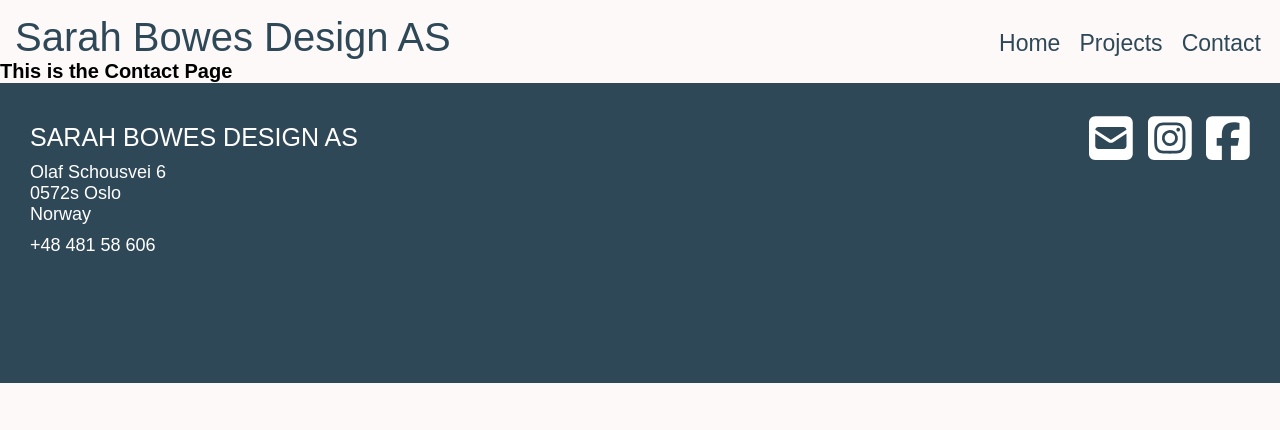
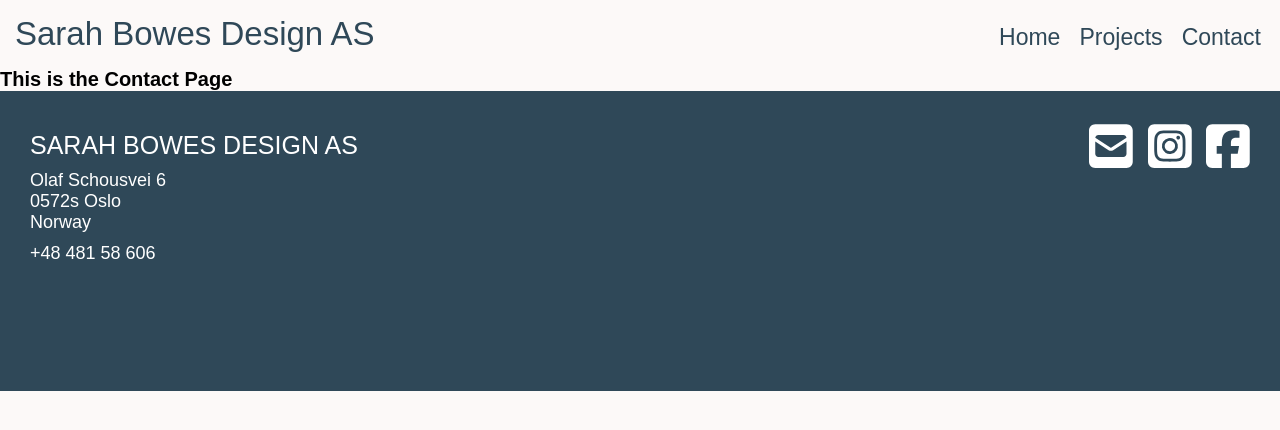
Before and after one commit to its-steff/sarah-bowes-design, a Next.js app: page /contact in a window 1280 px wide. Shown: the top 430 px of the page. Built offline with nearby package versions, Linux system fonts and the light colour scheme.

Commit message:
edit styling

```diff
--- a/components/Header/header.module.scss
+++ b/components/Header/header.module.scss
@@ -5,9 +5,8 @@
   color: #2f4858;
 
   div {
-    font-size: 4rem;
-    font-weight: 500;
-    margin-left: 15px;
-    margin-top: 15px;
+    font-size: 3.3rem;
+    margin: 15px 0px 15px 15px;
+    font-weight: 100;
   }
 }
```
